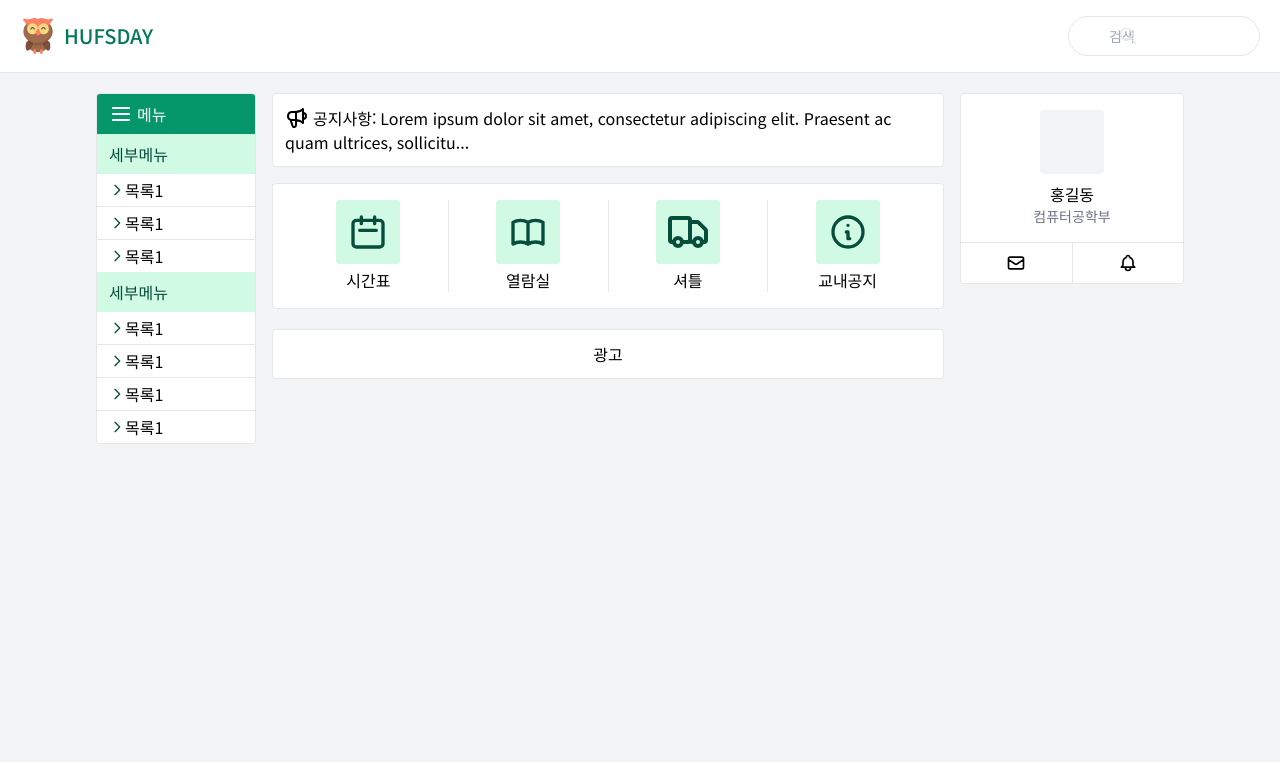
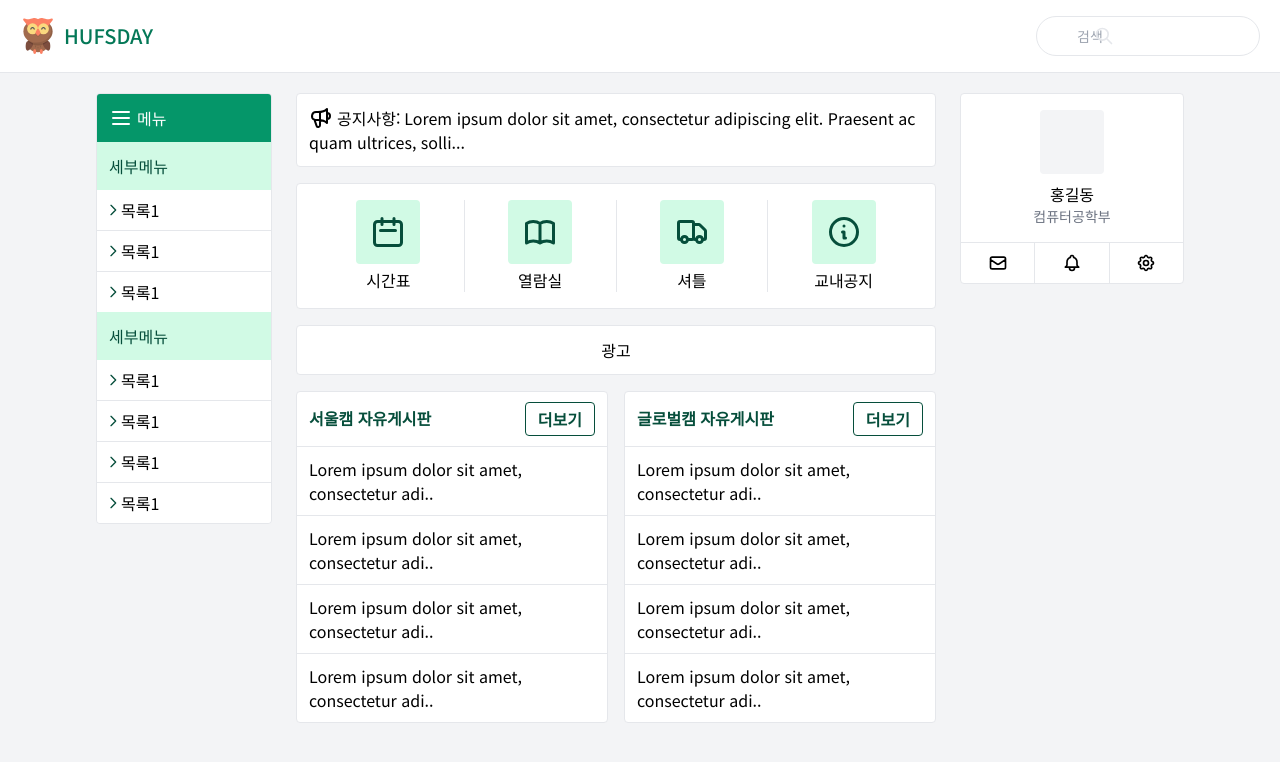
Before and after one commit to k4sud0n/hufsday-frontend, a Nuxt app: page / in a window 1280 px wide. Shown: the top 762 px of the page. Built offline with nearby package versions, Linux system fonts and the light colour scheme.

Commit message:
Add SeoulFreeboard and GlobalFreeboard

```diff
--- a/components/container/index.vue
+++ b/components/container/index.vue
@@ -1,5 +1,5 @@
 <template>
-  <div class="flex mt-5 md:mx-24 md:space-x-4">
+  <div class="flex mt-5 md:mx-24 md:space-x-6">
     <LeftContainer />
     <MainContainer />
     <RightContainer />
--- a/components/container/left-container/index.vue
+++ b/components/container/left-container/index.vue
@@ -1,5 +1,5 @@
 <template>
-  <div class="invisible md:visible md:flex-none md:w-40">
+  <div class="invisible md:visible md:flex-none md:w-44">
     <Menu />
   </div>
 </template>
--- a/components/container/left-container/menu/Menu.vue
+++ b/components/container/left-container/menu/Menu.vue
@@ -1,6 +1,6 @@
 <template>
   <div class="rounded border border-gray-200 overflow-hidden">
-    <div class="bg-green-600 text-white px-3 py-2">
+    <div class="bg-green-600 text-white p-3">
       <svg
         class="w-6 h-6 float-left"
         fill="none"
@@ -18,11 +18,11 @@
       <div class="ml-7">메뉴</div>
     </div>
 
-    <div class="px-3 py-2 bg-green-100">
+    <div class="p-3 bg-green-100">
       <div class="text-green-900 font-medium">세부메뉴</div>
     </div>
 
-    <div class="px-3 py-1 bg-white border-b border-gray-200">
+    <div class="p-2 bg-white border-b border-gray-200">
       <svg
         class="w-4 h-4 text-green-900 float-left mt-1"
         fill="none"
@@ -40,7 +40,7 @@
       <div>목록1</div>
     </div>
 
-    <div class="px-3 py-1 bg-white border-b border-gray-200">
+    <div class="p-2 bg-white border-b border-gray-200">
       <svg
         class="w-4 h-4 text-green-900 float-left mt-1"
         fill="none"
@@ -58,7 +58,7 @@
       <div>목록1</div>
     </div>
 
-    <div class="px-3 py-1 bg-white">
+    <div class="p-2 bg-white">
       <svg
         class="w-4 h-4 text-green-900 float-left mt-1"
         fill="none"
@@ -76,11 +76,11 @@
       <div>목록1</div>
     </div>
 
-    <div class="px-3 py-2 bg-green-100">
+    <div class="p-3 bg-green-100">
       <div class="text-green-900 font-medium">세부메뉴</div>
     </div>
 
-    <div class="px-3 py-1 bg-white border-b border-gray-200">
+    <div class="p-2 bg-white border-b border-gray-200">
       <svg
         class="w-4 h-4 text-green-900 float-left mt-1"
         fill="none"
@@ -98,7 +98,7 @@
       <div>목록1</div>
     </div>
 
-    <div class="px-3 py-1 bg-white border-b border-gray-200">
+    <div class="p-2 bg-white border-b border-gray-200">
       <svg
         class="w-4 h-4 text-green-900 float-left mt-1"
         fill="none"
@@ -116,7 +116,7 @@
       <div>목록1</div>
     </div>
 
-    <div class="px-3 py-1 bg-white border-b border-gray-200">
+    <div class="p-2 bg-white border-b border-gray-200">
       <svg
         class="w-4 h-4 text-green-900 float-left mt-1"
         fill="none"
@@ -134,7 +134,7 @@
       <div>목록1</div>
     </div>
 
-    <div class="px-3 py-1 bg-white">
+    <div class="p-2 bg-white">
       <svg
         class="w-4 h-4 text-green-900 float-left mt-1"
         fill="none"
--- a/components/container/main-container/advertisement/Advertisement.vue
+++ b/components/container/main-container/advertisement/Advertisement.vue
@@ -1,5 +1,5 @@
 <template>
-  <div class="bg-white rounded p-3 border border-gray-200 mt-5">
+  <div class="bg-white rounded p-3 border border-gray-200 mt-4">
       <div class="flex justify-center">광고</div>
   </div>
 </template>
--- /dev/null
+++ b/components/container/main-container/board-container/global-freeboard/GlobalFreeboard.vue
@@ -0,0 +1,43 @@
+<template>
+  <div class="flex-1 bg-white rounded border border-gray-200">
+    <div
+      class="flex px-3 py-2.5 border-b border-gray-200 text-green-900 font-semibold"
+    >
+      <div class="mt-1">글로벌캠 자유게시판</div>
+      <button
+        class="
+        ml-auto
+          rounded
+          bg-transparent
+          border border-green-900
+          hover:bg-green-900 hover:text-white
+          active:bg-green-800
+          text-green-900
+          font-semibold
+          px-3
+          py-1
+        "
+      >
+        더보기
+      </button>
+    </div>
+    <div>
+      <div class="border-b border-gray-200 px-3 py-2.5 text-md">
+        Lorem ipsum dolor sit amet, consectetur adi..
+      </div>
+      <div class="border-b border-gray-200 px-3 py-2.5">
+        Lorem ipsum dolor sit amet, consectetur adi..
+      </div>
+      <div class="border-b border-gray-200 px-3 py-2.5">
+        Lorem ipsum dolor sit amet, consectetur adi..
+      </div>
+      <div class="px-3 py-2.5">
+        Lorem ipsum dolor sit amet, consectetur adi..
+      </div>
+    </div>
+  </div>
+</template>
+
+<script>
+export default {}
+</script>
--- /dev/null
+++ b/components/container/main-container/board-container/index.vue
@@ -0,0 +1,18 @@
+<template>
+  <div class="mt-4 flex space-x-4">
+    <SeoulFreeboard />
+    <GlobalFreeboard />
+  </div>
+</template>
+
+<script>
+import SeoulFreeboard from './seoul-freeboard/SeoulFreeboard.vue'
+import GlobalFreeboard from './global-freeboard/GlobalFreeboard.vue'
+
+export default {
+  components: {
+    SeoulFreeboard,
+    GlobalFreeboard,
+  },
+}
+</script>
--- /dev/null
+++ b/components/container/main-container/board-container/seoul-freeboard/SeoulFreeboard.vue
@@ -0,0 +1,43 @@
+<template>
+  <div class="flex-1 bg-white rounded border border-gray-200">
+    <div
+      class="flex px-3 py-2.5 border-b border-gray-200 text-green-900 font-semibold"
+    >
+      <div class="mt-1">서울캠 자유게시판</div>
+      <button
+        class="
+        ml-auto
+          rounded
+          bg-transparent
+          border border-green-900
+          hover:bg-green-900 hover:text-white
+          active:bg-green-800
+          text-green-900
+          font-semibold
+          px-3
+          py-1
+        "
+      >
+        더보기
+      </button>
+    </div>
+    <div>
+      <div class="border-b border-gray-200 px-3 py-2.5 text-md">
+        Lorem ipsum dolor sit amet, consectetur adi..
+      </div>
+      <div class="border-b border-gray-200 px-3 py-2.5">
+        Lorem ipsum dolor sit amet, consectetur adi..
+      </div>
+      <div class="border-b border-gray-200 px-3 py-2.5">
+        Lorem ipsum dolor sit amet, consectetur adi..
+      </div>
+      <div class="px-3 py-2.5">
+        Lorem ipsum dolor sit amet, consectetur adi..
+      </div>
+    </div>
+  </div>
+</template>
+
+<script>
+export default {}
+</script>
--- a/components/container/main-container/index.vue
+++ b/components/container/main-container/index.vue
@@ -3,6 +3,7 @@
     <Notice />
     <ToolBox />
     <Advertisement />
+    <BoardContainer />
   </div>
 </template>
 
@@ -10,12 +11,14 @@
 import Notice from './notice/Notice.vue'
 import ToolBox from './toolbox/ToolBox.vue'
 import Advertisement from './advertisement/Advertisement.vue'
+import BoardContainer from './board-container/index.vue'
 
 export default {
   components: {
     Notice,
     ToolBox,
     Advertisement,
+    BoardContainer,
   },
 }
 </script>
--- a/components/container/main-container/notice/Notice.vue
+++ b/components/container/main-container/notice/Notice.vue
@@ -17,7 +17,7 @@
     <div class="float-left mr-1">공지사항:</div>
     <div>
       Lorem ipsum dolor sit amet, consectetur adipiscing elit. Praesent ac quam
-      ultrices, sollicitu...
+      ultrices, solli...
     </div>
   </div>
 </template>
--- a/components/container/main-container/toolbox/ToolBox.vue
+++ b/components/container/main-container/toolbox/ToolBox.vue
@@ -15,7 +15,7 @@
             "
           >
             <svg
-              class="w-10 h-10 text-green-900"
+              class="w-9 h-9 text-green-900"
               fill="none"
               stroke="currentColor"
               viewBox="0 0 24 24"
@@ -46,7 +46,7 @@
             "
           >
             <svg
-              class="w-10 h-10 text-green-900"
+              class="w-9 h-9 text-green-900"
               fill="none"
               stroke="currentColor"
               viewBox="0 0 24 24"
@@ -77,7 +77,7 @@
             "
           >
             <svg
-              class="w-12 h-12 text-green-900"
+              class="w-9 h-9 text-green-900"
               fill="none"
               stroke="currentColor"
               viewBox="0 0 24 24"
@@ -111,7 +111,7 @@
             "
           >
             <svg
-              class="w-10 h-10 text-green-900"
+              class="w-9 h-9 text-green-900"
               fill="none"
               stroke="currentColor"
               viewBox="0 0 24 24"
--- a/components/container/right-container/user-info/UserInfo.vue
+++ b/components/container/right-container/user-info/UserInfo.vue
@@ -41,6 +41,29 @@
           ></path>
         </svg>
       </div>
+      <div class="border-r border-gray-200"></div>
+      <div class="flex flex-auto justify-center p-2.5">
+        <svg
+          class="w-5 h-5"
+          fill="none"
+          stroke="currentColor"
+          viewBox="0 0 24 24"
+          xmlns="http://www.w3.org/2000/svg"
+        >
+          <path
+            stroke-linecap="round"
+            stroke-linejoin="round"
+            stroke-width="2"
+            d="M10.325 4.317c.426-1.756 2.924-1.756 3.35 0a1.724 1.724 0 002.573 1.066c1.543-.94 3.31.826 2.37 2.37a1.724 1.724 0 001.065 2.572c1.756.426 1.756 2.924 0 3.35a1.724 1.724 0 00-1.066 2.573c.94 1.543-.826 3.31-2.37 2.37a1.724 1.724 0 00-2.572 1.065c-.426 1.756-2.924 1.756-3.35 0a1.724 1.724 0 00-2.573-1.066c-1.543.94-3.31-.826-2.37-2.37a1.724 1.724 0 00-1.065-2.572c-1.756-.426-1.756-2.924 0-3.35a1.724 1.724 0 001.066-2.573c-.94-1.543.826-3.31 2.37-2.37.996.608 2.296.07 2.572-1.065z"
+          ></path>
+          <path
+            stroke-linecap="round"
+            stroke-linejoin="round"
+            stroke-width="2"
+            d="M15 12a3 3 0 11-6 0 3 3 0 016 0z"
+          ></path>
+        </svg>
+      </div>
     </div>
   </div>
 </template>
--- a/components/header/search/Search.vue
+++ b/components/header/search/Search.vue
@@ -1,9 +1,6 @@
 <template>
   <nav class="md:ml-auto flex flex-wrap items-center text-base justify-center">
-    <button
-      class="absolute"
-      style="margin-top: 0.05rem; margin-left: -4.5rem"
-    >
+    <div class="absolute" style="margin-top: 0.05rem; margin-left: -5.5rem">
       <svg
         class="w-5 h-5 text-gray-200"
         fill="none"
@@ -18,11 +15,11 @@
           d="M21 21l-6-6m2-5a7 7 0 11-14 0 7 7 0 0114 0z"
         ></path>
       </svg>
-    </button>
+    </div>
     <input
       placeholder="검색"
       type="text"
-      class="rounded-full w-48 h-10 pl-10 border border-gray-200 text-sm p-3"
+      class="rounded-full w-56 h-10 pl-10 border border-gray-200 text-sm p-3"
     />
   </nav>
 </template>
```
